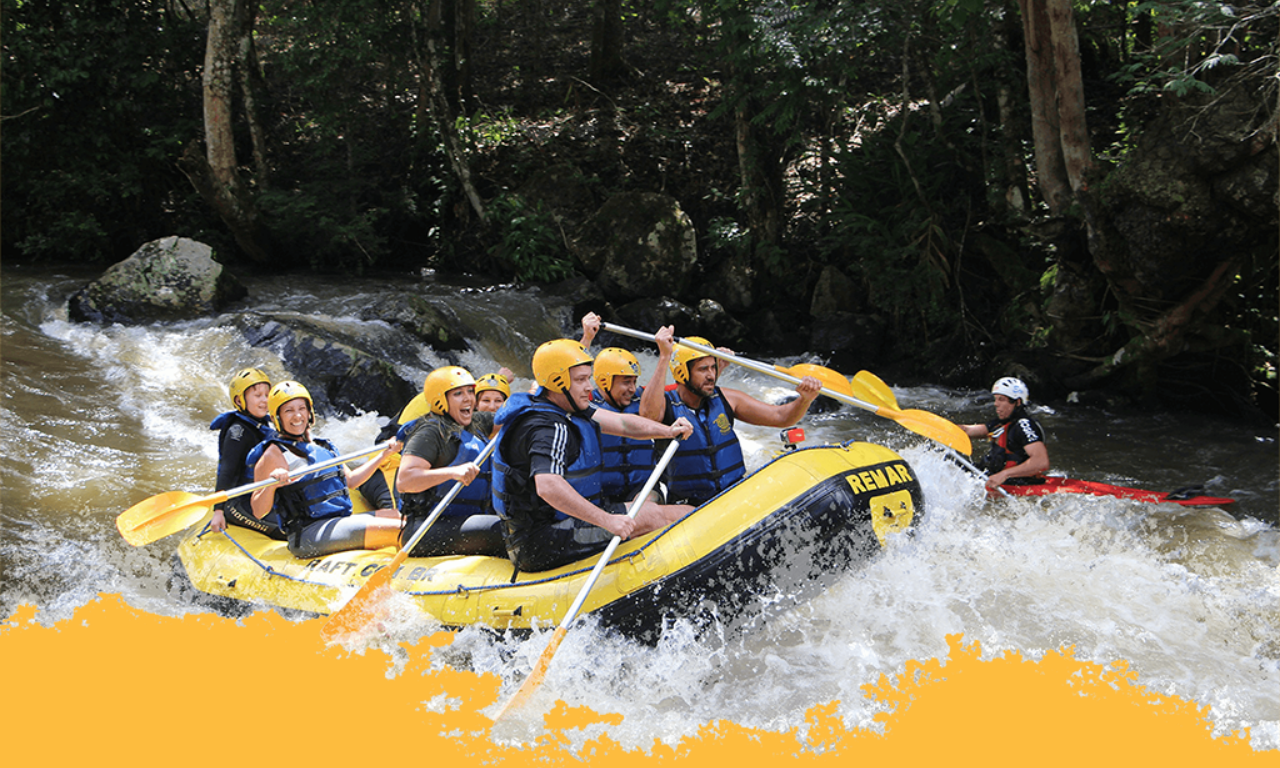
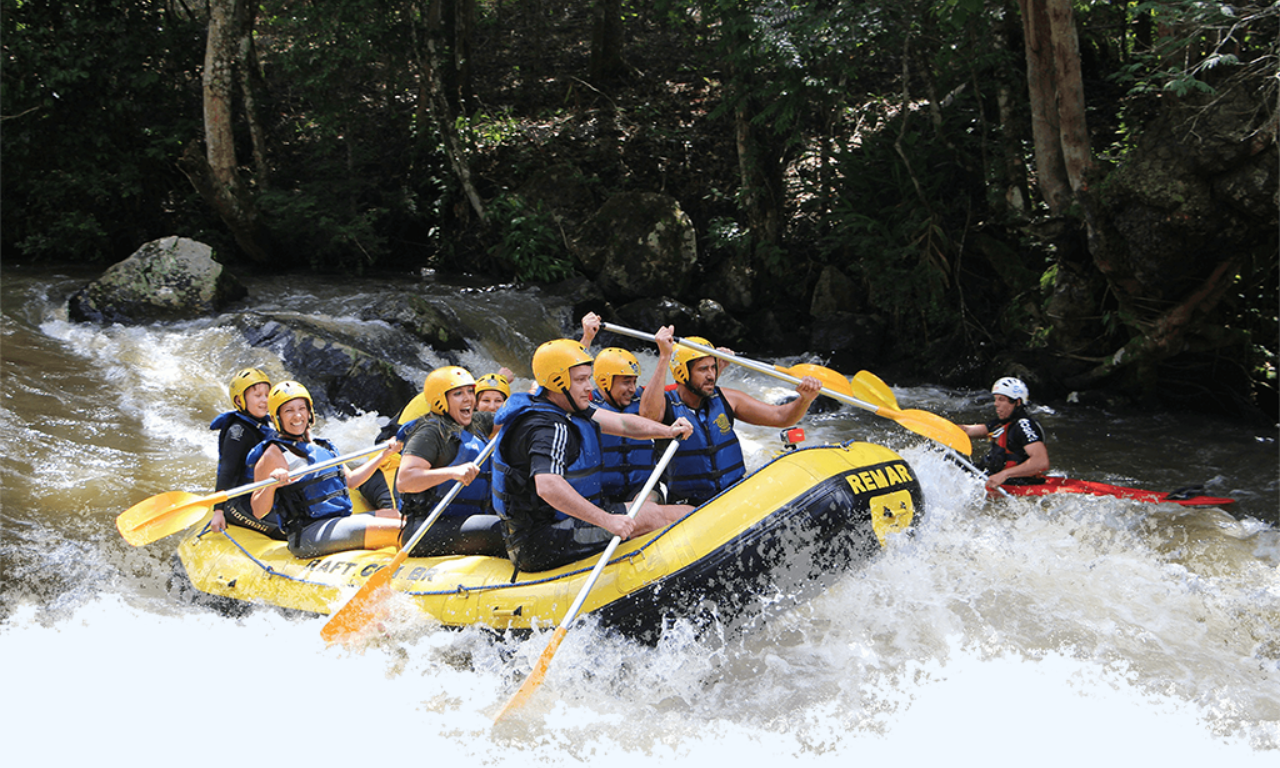
Before and after one commit to BlakeLof/wdd130, a plain HTML site: page wwr/index.html in a window 1280 px wide. Shown: the part 154-922 px from the top of the page. Drawn offline with nearby package versions, Linux system fonts and the light colour scheme.

Commit message:
chang e background

```diff
--- a/wwr/styles/style.css
+++ b/wwr/styles/style.css
@@ -39,7 +39,7 @@ main section{
     background-color: #fdbc3e;
 }
 body{
-    background-color:#fdbc3e;
+    background-color:aliceblue;
     font-family: 'EB Garamond', 'Helvetica', sans-serif;
     font-size: 22px;
     margin: 0;
```
